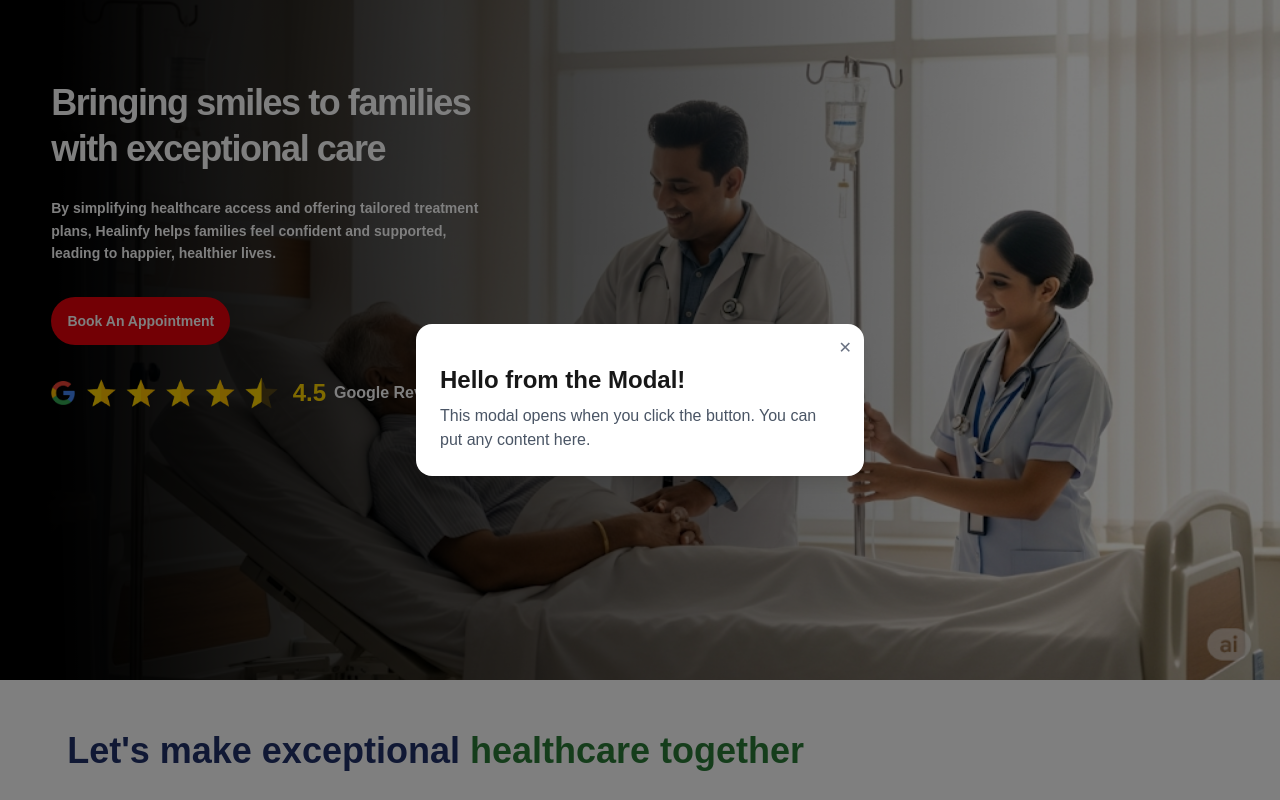
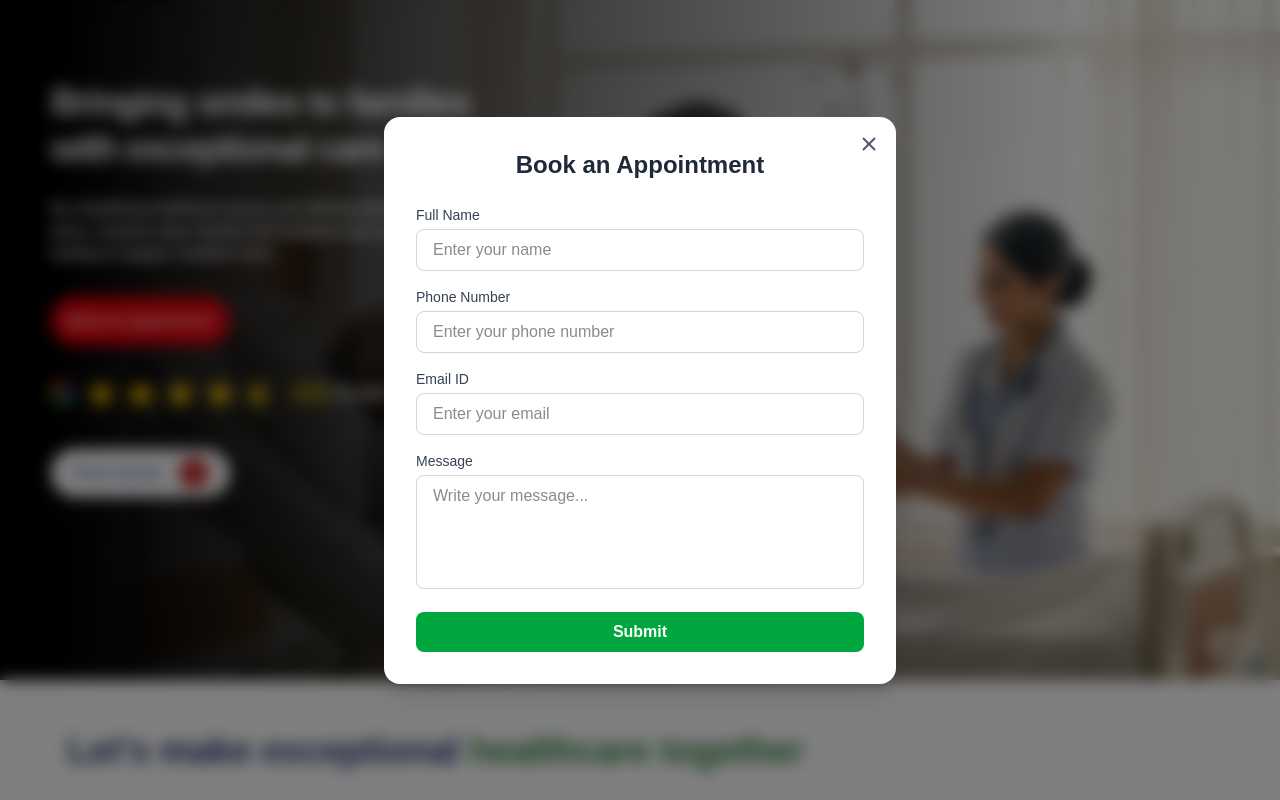
Before and after one commit to Happyhh-com/HHH, a Next.js app: page / in a window 1280 px wide. Both pictures are taken after a click on the button "Book An Appointment". Shown: the top 800 px of the page. Built offline with nearby package versions, Linux system fonts and the light colour scheme.

Commit message:
Added Model Content

```diff
--- a/app/doctors/page.jsx
+++ b/app/doctors/page.jsx
@@ -17,7 +17,7 @@ export default function Doctors() {
         </span>
         <span>/</span>
         <span className="text-green-600 transition cursor-pointer">
-          doctors
+          Doctors
         </span>
       </div>
 
--- a/app/page.js
+++ b/app/page.js
@@ -1,9 +1,13 @@
 "use client";
 
 import ButtonWithModal from "@/components/Button";
+import { ArrowRight } from "lucide-react";
+import { useRouter } from "next/navigation";
+
 import { useRef, useEffect } from "react";
 
 export default function HomePage() {
+  const router = useRouter();
   const scrollRef = useRef(null);
 
   useEffect(() => {
@@ -16,7 +20,8 @@ export default function HomePage() {
     const container = scrollRef.current;
     if (container) {
       const cardWidth =
-        container.children[0].offsetWidth + parseInt(getComputedStyle(container).gap || "0");
+        container.children[0].offsetWidth +
+        parseInt(getComputedStyle(container).gap || "0");
       container.scrollBy({ left: -cardWidth, behavior: "smooth" });
     }
   };
@@ -25,7 +30,8 @@ export default function HomePage() {
     const container = scrollRef.current;
     if (container) {
       const cardWidth =
-        container.children[0].offsetWidth + parseInt(getComputedStyle(container).gap || "0");
+        container.children[0].offsetWidth +
+        parseInt(getComputedStyle(container).gap || "0");
       container.scrollBy({ left: cardWidth, behavior: "smooth" });
     }
   };
@@ -64,13 +70,7 @@ export default function HomePage() {
           <ButtonWithModal
             className="bg-red-600 hover:bg-green-700 w-[14vw] h-[6vh] rounded-full text-sm font-bold mt-8"
             buttonText="Book An Appointment"
-          >
-            <h2 className="text-2xl font-bold mb-2">Hello from the Modal!</h2>
-            <p className="text-gray-600">
-              This modal opens when you click the button. You can put any
-              content here.
-            </p>
-          </ButtonWithModal>
+          />
 
           <div className="flex items-center mt-8">
             <img
@@ -88,6 +88,16 @@ export default function HomePage() {
               <h1 className="ml-2 text-2xl font-bold text-[#FFD400]">4.5</h1>
               <h3 className="ml-2 font-semibold text-white">Google Reviews</h3>
             </div>
+          </div>
+
+          <div
+            onClick={() => router.push("/doctors")}
+            className="flex justify-around items-center w-[14vw] h-[6vh] mt-[5vh] bg-white px-5 py-3 rounded-full  shadow-md text-[#1E3A8A] font-semibold text-sm cursor-pointer"
+          >
+            Find a Doctor
+            <button className="ml-3 bg-[#B91C1C] text-white p-2 rounded-full hover:bg-[#991B1B] transition">
+              <ArrowRight size={14} />
+            </button>
           </div>
         </div>
       </section>
@@ -305,7 +315,6 @@ export default function HomePage() {
               <span className="font-medium">Other Specialties</span>
             </div>
           </div>
-
         </div>
       </div>
 
@@ -330,10 +339,16 @@ export default function HomePage() {
           </span>
 
           <div className="mr-10 flex items-center gap-3">
-            <button onClick={scrollLeft} className="w-9 h-9 rounded-full border border-gray-300 flex items-center justify-center text-[#1D2C55] hover:bg-gray-100 transition">
+            <button
+              onClick={scrollLeft}
+              className="w-9 h-9 rounded-full border border-gray-300 flex items-center justify-center text-[#1D2C55] hover:bg-gray-100 transition"
+            >
               &lt;
             </button>
-            <button onClick={scrollRight} className="w-9 h-9 rounded-full border border-gray-300 flex items-center justify-center text-[#1D2C55] hover:bg-gray-100 transition">
+            <button
+              onClick={scrollRight}
+              className="w-9 h-9 rounded-full border border-gray-300 flex items-center justify-center text-[#1D2C55] hover:bg-gray-100 transition"
+            >
               &gt;
             </button>
           </div>
@@ -341,12 +356,18 @@ export default function HomePage() {
       </div>
 
       <div className="px-[5vw]">
-        <div ref={scrollRef} className="flex gap-6 overflow-x-auto scroll-smooth snap-x snap-mandatory [-ms-overflow-style:none] [scrollbar-width:none] [&::-webkit-scrollbar]:hidden">
-
-          <div className="m-5 flex-shrink-0 flex-grow-0 basis-[80%] sm:basis-[60%] md:basis-[45%] lg:basis-[30%] rounded-2xl snap-start h-auto shadow-lg hover:scale-105 transition-transform duration-300 p-4" style={{ background: "linear-gradient(135deg, #1D2C55, #1C5A25)" }}>
+        <div
+          ref={scrollRef}
+          className="flex gap-6 overflow-x-auto scroll-smooth snap-x snap-mandatory [-ms-overflow-style:none] [scrollbar-width:none] [&::-webkit-scrollbar]:hidden"
+        >
+          <div
+            className="m-5 flex-shrink-0 flex-grow-0 basis-[80%] sm:basis-[60%] md:basis-[45%] lg:basis-[30%] rounded-2xl snap-start h-auto shadow-lg hover:scale-105 transition-transform duration-300 p-4"
+            style={{ background: "linear-gradient(135deg, #1D2C55, #1C5A25)" }}
+          >
             <span className="my-5 mx-8 text-white block whitespace-normal break-words text-base leading-relaxed">
-              From the moment I walked in, I felt I was in good hands. The doctors and nurses were kind,
-              patient, and explained everything clearly. I’m so grateful for the care I received here.
+              From the moment I walked in, I felt I was in good hands. The
+              doctors and nurses were kind, patient, and explained everything
+              clearly. I’m so grateful for the care I received here.
             </span>
 
             <div className="flex items-center gap-3 mx-8 mb-10">
@@ -355,14 +376,20 @@ export default function HomePage() {
                 alt="Testimony 1"
                 className="w-20 h-20 rounded-full object-cover"
               />
-              <span className="text-white whitespace-normal text-base leading-relaxed">1 Amit.B</span>
+              <span className="text-white whitespace-normal text-base leading-relaxed">
+                1 Amit.B
+              </span>
             </div>
           </div>
 
-          <div className="m-5 flex-shrink-0 flex-grow-0 basis-[80%] sm:basis-[60%] md:basis-[45%] lg:basis-[30%] rounded-2xl snap-start h-auto shadow-lg hover:scale-105 transition-transform duration-300 p-4" style={{ background: "linear-gradient(135deg, #1D2C55, #1C5A25)" }}>
+          <div
+            className="m-5 flex-shrink-0 flex-grow-0 basis-[80%] sm:basis-[60%] md:basis-[45%] lg:basis-[30%] rounded-2xl snap-start h-auto shadow-lg hover:scale-105 transition-transform duration-300 p-4"
+            style={{ background: "linear-gradient(135deg, #1D2C55, #1C5A25)" }}
+          >
             <span className="my-5 mx-8 text-white block whitespace-normal break-words text-base leading-relaxed">
-              From the moment I walked in, I felt I was in good hands. The doctors and nurses were kind,
-              patient, and explained everything clearly. I’m so grateful for the care I received here.
+              From the moment I walked in, I felt I was in good hands. The
+              doctors and nurses were kind, patient, and explained everything
+              clearly. I’m so grateful for the care I received here.
             </span>
 
             <div className="flex items-center gap-3 mx-8 mb-10">
@@ -371,14 +398,20 @@ export default function HomePage() {
                 alt="Testimony 1"
                 className="w-20 h-20 rounded-full object-cover"
               />
-              <span className="text-white whitespace-normal text-base leading-relaxed">2 Amit.B</span>
+              <span className="text-white whitespace-normal text-base leading-relaxed">
+                2 Amit.B
+              </span>
             </div>
           </div>
 
-          <div className="m-5 flex-shrink-0 flex-grow-0 basis-[80%] sm:basis-[60%] md:basis-[45%] lg:basis-[30%] rounded-2xl snap-start h-auto shadow-lg hover:scale-105 transition-transform duration-300 p-4" style={{ background: "linear-gradient(135deg, #1D2C55, #1C5A25)" }}>
+          <div
+            className="m-5 flex-shrink-0 flex-grow-0 basis-[80%] sm:basis-[60%] md:basis-[45%] lg:basis-[30%] rounded-2xl snap-start h-auto shadow-lg hover:scale-105 transition-transform duration-300 p-4"
+            style={{ background: "linear-gradient(135deg, #1D2C55, #1C5A25)" }}
+          >
             <span className="my-5 mx-8 text-white block whitespace-normal break-words text-base leading-relaxed">
-              From the moment I walked in, I felt I was in good hands. The doctors and nurses were kind,
-              patient, and explained everything clearly. I’m so grateful for the care I received here.
+              From the moment I walked in, I felt I was in good hands. The
+              doctors and nurses were kind, patient, and explained everything
+              clearly. I’m so grateful for the care I received here.
             </span>
 
             <div className="flex items-center gap-3 mx-8 mb-10">
@@ -387,14 +420,20 @@ export default function HomePage() {
                 alt="Testimony 1"
                 className="w-20 h-20 rounded-full object-cover"
               />
-              <span className="text-white whitespace-normal text-base leading-relaxed">3 Amit.B</span>
+              <span className="text-white whitespace-normal text-base leading-relaxed">
+                3 Amit.B
+              </span>
             </div>
           </div>
 
-          <div className="m-5 flex-shrink-0 flex-grow-0 basis-[80%] sm:basis-[60%] md:basis-[45%] lg:basis-[30%] rounded-2xl snap-start h-auto shadow-lg hover:scale-105 transition-transform duration-300 p-4" style={{ background: "linear-gradient(135deg, #1D2C55, #1C5A25)" }}>
+          <div
+            className="m-5 flex-shrink-0 flex-grow-0 basis-[80%] sm:basis-[60%] md:basis-[45%] lg:basis-[30%] rounded-2xl snap-start h-auto shadow-lg hover:scale-105 transition-transform duration-300 p-4"
+            style={{ background: "linear-gradient(135deg, #1D2C55, #1C5A25)" }}
+          >
             <span className="my-5 mx-8 text-white block whitespace-normal break-words text-base leading-relaxed">
-              From the moment I walked in, I felt I was in good hands. The doctors and nurses were kind,
-              patient, and explained everything clearly. I’m so grateful for the care I received here.
+              From the moment I walked in, I felt I was in good hands. The
+              doctors and nurses were kind, patient, and explained everything
+              clearly. I’m so grateful for the care I received here.
             </span>
 
             <div className="flex items-center gap-3 mx-8 mb-10">
@@ -403,14 +442,20 @@ export default function HomePage() {
                 alt="Testimony 1"
                 className="w-20 h-20 rounded-full object-cover"
               />
-              <span className="text-white whitespace-normal text-base leading-relaxed">4 Amit.B</span>
+              <span className="text-white whitespace-normal text-base leading-relaxed">
+                4 Amit.B
+              </span>
             </div>
           </div>
 
-          <div className="m-5 flex-shrink-0 flex-grow-0 basis-[80%] sm:basis-[60%] md:basis-[45%] lg:basis-[30%] rounded-2xl snap-start h-auto shadow-lg hover:scale-105 transition-transform duration-300 p-4" style={{ background: "linear-gradient(135deg, #1D2C55, #1C5A25)" }}>
+          <div
+            className="m-5 flex-shrink-0 flex-grow-0 basis-[80%] sm:basis-[60%] md:basis-[45%] lg:basis-[30%] rounded-2xl snap-start h-auto shadow-lg hover:scale-105 transition-transform duration-300 p-4"
+            style={{ background: "linear-gradient(135deg, #1D2C55, #1C5A25)" }}
+          >
             <span className="my-5 mx-8 text-white block whitespace-normal break-words text-base leading-relaxed">
-              From the moment I walked in, I felt I was in good hands. The doctors and nurses were kind,
-              patient, and explained everything clearly. I’m so grateful for the care I received here.
+              From the moment I walked in, I felt I was in good hands. The
+              doctors and nurses were kind, patient, and explained everything
+              clearly. I’m so grateful for the care I received here.
             </span>
 
             <div className="flex items-center gap-3 mx-8 mb-10">
@@ -419,11 +464,12 @@ export default function HomePage() {
                 alt="Testimony 1"
                 className="w-20 h-20 rounded-full object-cover"
               />
-              <span className="text-white whitespace-normal text-base leading-relaxed">5 Amit.B</span>
+              <span className="text-white whitespace-normal text-base leading-relaxed">
+                5 Amit.B
+              </span>
             </div>
           </div>
         </div>
-
       </div>
 
       <div>
@@ -433,8 +479,6 @@ export default function HomePage() {
           className="w-full h-full object-cover"
         />
       </div>
-
-
     </main>
   );
 }
--- a/components/Button.jsx
+++ b/components/Button.jsx
@@ -1,39 +1,123 @@
 "use client";
 
 import React, { useState } from "react";
+import { X } from "lucide-react";
 
-const ButtonWithModal = ({ className = "", buttonText = "Open Modal", children }) => {
+const ButtonWithModal = ({
+  className = "",
+  buttonText = "Book An Appointment",
+}) => {
   const [isOpen, setIsOpen] = useState(false);
+  const [formData, setFormData] = useState({
+    name: "",
+    phone: "",
+    email: "",
+    message: "",
+  });
 
   const handleOpen = () => setIsOpen(true);
   const handleClose = () => setIsOpen(false);
 
+  const handleChange = (e) => {
+    setFormData({ ...formData, [e.target.name]: e.target.value });
+  };
 
-  //Test
+  const handleSubmit = (e) => {
+    e.preventDefault();
+    console.log("Form Submitted:", formData);
+    setIsOpen(false);
+  };
+
   return (
     <>
-      {/* Button */}
       <button
         onClick={handleOpen}
-        className={`px-4 py-2 bg-blue-600 text-white hover:bg-blue-700 transition ${className}`}
+        className={`text-white ${className}`}
       >
         {buttonText}
       </button>
 
-      {/* Modal */}
       {isOpen && (
-        <div className="fixed inset-0 z-50 flex items-center justify-center bg-black/50">
-          <div className="bg-white rounded-2xl shadow-lg p-6 w-[90%] max-w-md relative">
-            {/* Close button */}
+        <div className="fixed inset-0 z-50 flex items-center justify-center bg-black/50 backdrop-blur-sm">
+          <div className="bg-white rounded-2xl shadow-xl p-8 w-[90%] max-w-lg relative animate-fade-in">
             <button
               onClick={handleClose}
-              className="absolute top-3 right-3 text-gray-500 hover:text-gray-800"
+              className="absolute top-4 right-4 text-gray-600 hover:text-red-600 transition"
             >
-              ✕
+              <X size={22} />
             </button>
 
-            {/* Modal content passed as children */}
-            <div className="mt-4">{children}</div>
+            <h2 className="text-2xl font-bold text-center text-gray-800 mb-6">
+              Book an Appointment
+            </h2>
+
+            <form onSubmit={handleSubmit} className="space-y-4">
+              <div>
+                <label className="block text-sm font-medium text-gray-700 mb-1">
+                  Full Name
+                </label>
+                <input
+                  type="text"
+                  name="name"
+                  value={formData.name}
+                  onChange={handleChange}
+                  placeholder="Enter your name"
+                  className="w-full border border-gray-300 rounded-lg px-4 py-2 focus:outline-none focus:ring-2 focus:ring-red-500"
+                  required
+                />
+              </div>
+
+              <div>
+                <label className="block text-sm font-medium text-gray-700 mb-1">
+                  Phone Number
+                </label>
+                <input
+                  type="tel"
+                  name="phone"
+                  value={formData.phone}
+                  onChange={handleChange}
+                  placeholder="Enter your phone number"
+                  className="w-full border border-gray-300 rounded-lg px-4 py-2 focus:outline-none focus:ring-2 focus:ring-red-500"
+                  required
+                />
+              </div>
+
+              <div>
+                <label className="block text-sm font-medium text-gray-700 mb-1">
+                  Email ID
+                </label>
+                <input
+                  type="email"
+                  name="email"
+                  value={formData.email}
+                  onChange={handleChange}
+                  placeholder="Enter your email"
+                  className="w-full border border-gray-300 rounded-lg px-4 py-2 focus:outline-none focus:ring-2 focus:ring-red-500"
+                  required
+                />
+              </div>
+
+              <div>
+                <label className="block text-sm font-medium text-gray-700 mb-1">
+                  Message
+                </label>
+                <textarea
+                  name="message"
+                  value={formData.message}
+                  onChange={handleChange}
+                  placeholder="Write your message..."
+                  rows={4}
+                  className="w-full border border-gray-300 rounded-lg px-4 py-2 focus:outline-none focus:ring-2 focus:ring-red-500 resize-none"
+                ></textarea>
+              </div>
+
+              <button
+                type="submit"
+                className="w-full bg-green-600 hover:bg-red-700 text-white font-semibold py-2 rounded-lg transition"
+              >
+                Submit
+              </button>
+            </form>
           </div>
         </div>
       )}
--- a/components/DoctorCard.jsx
+++ b/components/DoctorCard.jsx
@@ -1,7 +1,10 @@
 import React from "react";
+import { useRouter } from "next/navigation";
+
 import ButtonWithModal from "./Button";
 
 const DoctorCard = () => {
+  const router = useRouter();
   return (
     <div className="flex flex-row items-center bg-[#E9F3FF] rounded-2xl p-4 w-[45vw] shadow-sm">
       <div className="flex-shrink-0">
@@ -40,7 +43,10 @@ const DoctorCard = () => {
               content here.
             </p>
           </ButtonWithModal>
-          <button className="w-[12vw] h-[5vh] border border-[#970000] text-[#000] font-semibold rounded-full hover:bg-green-700 hover:text-white transition">
+          <button
+            onClick={() => router.push("/doctors/doctorsdescription")}
+            className="w-[12vw] h-[5vh] border border-[#970000] text-black font-semibold rounded-full hover:bg-green-700 hover:text-white transition"
+          >
             View Details
           </button>
         </div>
--- a/components/Header.jsx
+++ b/components/Header.jsx
@@ -36,8 +36,8 @@ const Header = () => {
             </h1>
           ))}
         </nav>
-        <ButtonWithModal
-          className="bg-red-600 hover:bg-green-700 w-[12vw] h-[5vh] rounded-full text-sm font-bold"
+        {/* <ButtonWithModal
+          className="bg-red-600 hover:bg-green-700 w-[14vw] h-[6vh] rounded-full text-sm font-bold"
           buttonText="Book An Appointment"
         >
           <h2 className="text-lg font-semibold mb-2">Hello from the Modal!</h2>
@@ -45,7 +45,11 @@ const Header = () => {
             This modal opens when you click the button. You can put any content
             here.
           </p>
-        </ButtonWithModal>
+        </ButtonWithModal> */}
+         <ButtonWithModal
+            className="bg-red-600 hover:bg-green-700 w-[12vw] h-[5vh] rounded-full text-sm font-bold"
+            buttonText="Book An Appointment"
+          />
       </div>
     </header>
   );
--- a/package.json
+++ b/package.json
@@ -8,9 +8,10 @@
     "start": "next start"
   },
   "dependencies": {
+    "lucide-react": "^0.552.0",
+    "next": "15.5.6",
     "react": "19.1.0",
-    "react-dom": "19.1.0",
-    "next": "15.5.6"
+    "react-dom": "19.1.0"
   },
   "devDependencies": {
     "@tailwindcss/postcss": "^4",
```
Also changed, not shown: 1 other file (tests, documents, lock files or other folders).
